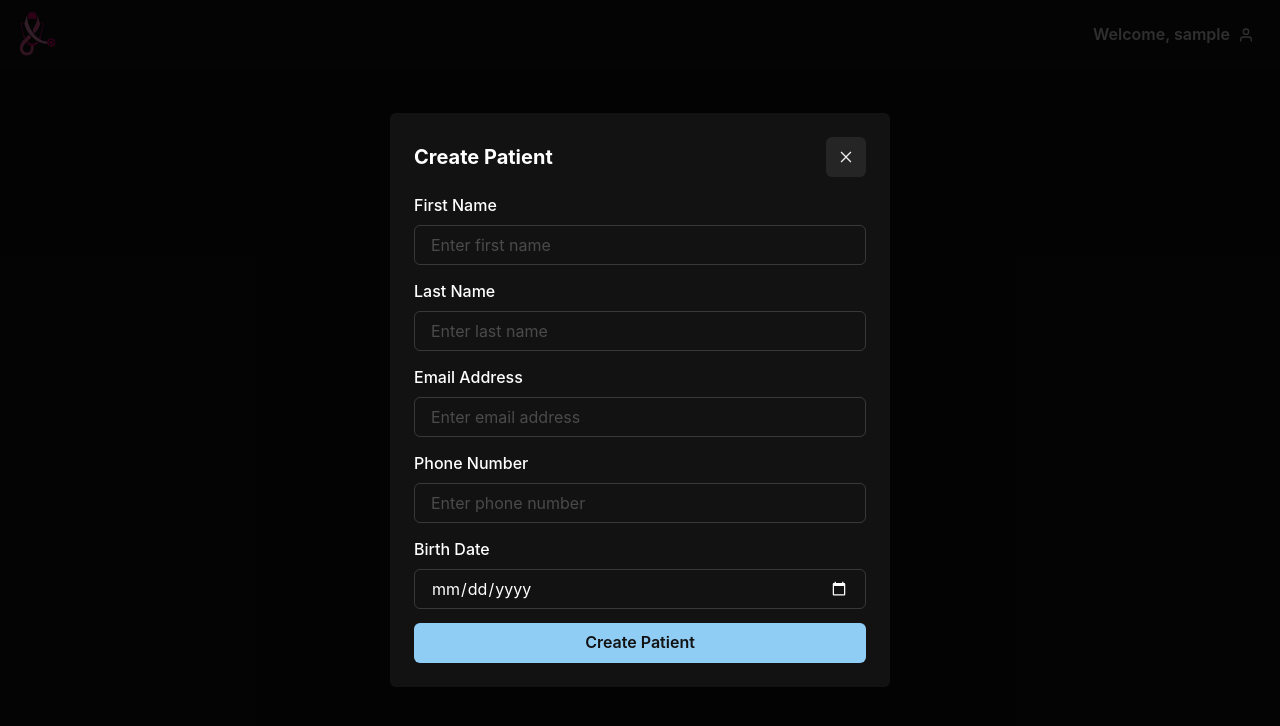
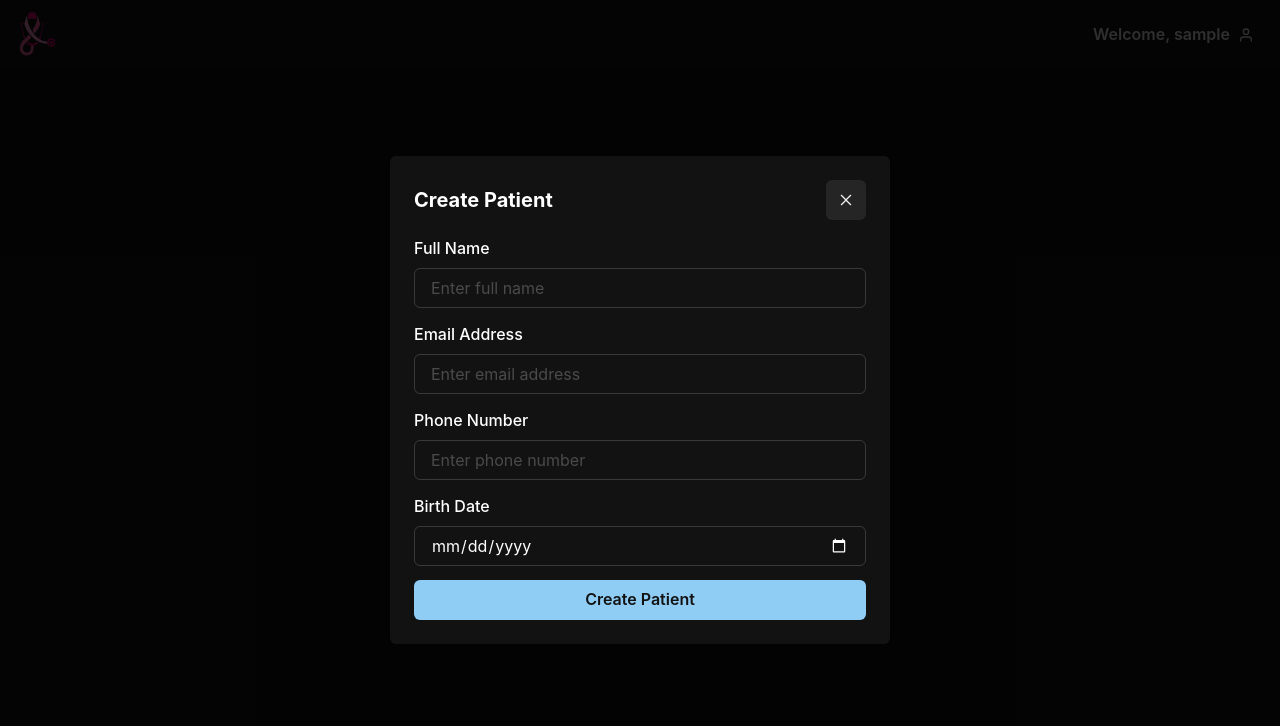
Before and after one commit to AnojAryal/CancerCellDetector-Frontend, a React (Vite) app: page /settings/create-patient in a window 1280 px wide. Shown: the top 726 px of the page. Built offline with nearby package versions, Linux system fonts and the light colour scheme; sample sign-in values are in the browser's storage.

Commit message:
patient create hook modified

```diff
--- a/src/components/generic/DecodeToken.tsx
+++ b/src/components/generic/DecodeToken.tsx
@@ -1,6 +1,7 @@
 export interface DecodedToken {
   exp: number;
   iat: number; // issued at
+  hospital_id: number;
   is_admin: boolean;
   is_hospital_admin: boolean;
 }
@@ -14,9 +15,7 @@ export const decodeToken = (token: string | null): DecodedToken | null => {
     const base64String = decodeURIComponent(
       atob(base64Url)
         .split("")
-        .map(function (c) {
-          return "%" + ("00" + c.charCodeAt(0).toString(16)).slice(-2);
-        })
+        .map((c) => `%${("00" + c.charCodeAt(0).toString(16)).slice(-2)}`)
         .join("")
     );
     return JSON.parse(base64String) as DecodedToken;
@@ -28,9 +27,10 @@ export const decodeToken = (token: string | null): DecodedToken | null => {
 
 export const token = localStorage.getItem("accessToken");
 
-// Decode token and check if user is an admin or hospital admin
+// Decode token
 export const decodedToken = decodeToken(token || "");
+
+// Retrieve and use properties from the decoded token
 export const isAdmin = decodedToken ? decodedToken.is_admin : false;
-export const isHospitalAdmin = decodedToken
-  ? decodedToken.is_hospital_admin
-  : false;
+export const isHospitalAdmin = decodedToken ? decodedToken.is_hospital_admin : false;
+export const hospitalId = decodedToken ? decodedToken.hospital_id : null;
--- a/src/components/user/UserCreatePatient.tsx
+++ b/src/components/user/UserCreatePatient.tsx
@@ -14,18 +14,35 @@ import { AiOutlineClose } from "react-icons/ai";
 import { useNavigate } from "react-router-dom";
 import BoxGrid from "../generic/BoxGrid";
 import useCreatePatient from "../../hooks/useCreatePatient";
+import HospitalSelect from "../admin/HospitalSelect";
+import { hospitalId, isAdmin } from "../generic/DecodeToken";
 
+interface Patient {
+  first_name: string;
+  last_name: string;
+  email: string;
+  phone: string;
+  birth_date: string;
+  hospital_id: string;
+}
 
 const UserCreatePatient = () => {
   const navigate = useNavigate();
   const { isLoading, error, createPatient } = useCreatePatient();
-  const [formData, setFormData] = useState({
-    first_name: "",
-    last_name: "",
+  const [fullName, setFullName] = useState("");
+  const [formData, setFormData] = useState<
+    Omit<Patient, "first_name" | "last_name" | "hospital_id">
+  >({
     email: "",
     phone: "",
     birth_date: "",
   });
+  const [hospital, setHospital] = useState<string | undefined>(undefined);
+  const [successMessage, setSuccessMessage] = useState<string | null>(null);
+
+  const handleFullNameChange = (e: React.ChangeEvent<HTMLInputElement>) => {
+    setFullName(e.target.value);
+  };
 
   const handleChange = (e: React.ChangeEvent<HTMLInputElement>) => {
     const { name, value } = e.target;
@@ -35,19 +52,38 @@ const UserCreatePatient = () => {
     }));
   };
 
+  const handleHospitalChange = (selectedHospitalId: string | null) => {
+    setHospital(selectedHospitalId || undefined);
+  };
+
   const handleSubmit = async (e: React.FormEvent<HTMLFormElement>) => {
     e.preventDefault();
+
+    // Split full name into first name and last name
+    const [first_name = "", last_name = ""] = fullName.split(" ");
+
+    const patientData: Patient = {
+      first_name,
+      last_name,
+      email: formData.email,
+      phone: formData.phone,
+      birth_date: formData.birth_date,
+      hospital_id: isAdmin ? hospital || "" : hospitalId?.toString() || "",
+    };
+
     try {
-      await createPatient(formData);
+      await createPatient(patientData);
+      setSuccessMessage("Patient created successfully!");
+      setFullName("");
       setFormData({
-        first_name: "",
-        last_name: "",
         email: "",
         phone: "",
         birth_date: "",
       });
+      setHospital(undefined);
     } catch (error) {
       console.error("Error creating patient:", error);
+      setSuccessMessage(null);
     }
   };
 
@@ -66,27 +102,13 @@ const UserCreatePatient = () => {
       <form onSubmit={handleSubmit}>
         <VStack spacing={3.5} align="stretch">
           <FormControl>
-            <FormLabel htmlFor="first_name">First Name</FormLabel>
+            <FormLabel htmlFor="full_name">Full Name</FormLabel>
             <Input
               type="text"
-              id="first_name"
-              name="first_name"
-              value={formData.first_name}
-              onChange={handleChange}
-              placeholder="Enter first name"
-              required
-            />
-          </FormControl>
-
-          <FormControl>
-            <FormLabel htmlFor="last_name">Last Name</FormLabel>
-            <Input
-              type="text"
-              id="last_name"
-              name="last_name"
-              value={formData.last_name}
-              onChange={handleChange}
-              placeholder="Enter last name"
+              id="full_name"
+              value={fullName}
+              onChange={handleFullNameChange}
+              placeholder="Enter full name"
               required
             />
           </FormControl>
@@ -130,11 +152,25 @@ const UserCreatePatient = () => {
             />
           </FormControl>
 
+          {isAdmin && (
+            <FormControl>
+              <HospitalSelect
+                value={hospital || ""}
+                onChange={handleHospitalChange}
+              />
+            </FormControl>
+          )}
+
           <Button type="submit" colorScheme="blue" isLoading={isLoading}>
             Create Patient
           </Button>
+          {successMessage && (
+            <Text color="green" mt={2} aria-live="polite">
+              {successMessage}
+            </Text>
+          )}
           {error && (
-            <Text color="red" mt={2}>
+            <Text color="red" mt={2} aria-live="polite">
               Error: {error}
             </Text>
           )}
--- a/src/hooks/useCreatePatient.ts
+++ b/src/hooks/useCreatePatient.ts
@@ -1,4 +1,6 @@
-import usePostData from "./usePostData";
+import { useState } from "react";
+import axios, { AxiosError } from "axios";
+import apiClient from "../services/api-client";
 
 interface Patient {
   first_name: string;
@@ -6,6 +8,7 @@ interface Patient {
   email: string;
   phone: string;
   birth_date: string;
+  hospital_id: string;
 }
 
 interface CreatePatientResult {
@@ -15,22 +18,54 @@ interface CreatePatientResult {
 }
 
 const useCreatePatient = (): CreatePatientResult => {
-  const {
-    isLoading: isPosting,
-    postData,
-    error,
-  } = usePostData<void>("/hospital/{hospital_id}/patient");
+  const [isLoading, setLoading] = useState<boolean>(false);
+  const [error, setError] = useState<string>("");
 
   const createPatient = async (patientData: Patient): Promise<void> => {
+    const { hospital_id } = patientData;
+
+    if (!hospital_id) {
+      setError("Hospital ID is required");
+      return;
+    }
+
+    setLoading(true);
+    setError("");
+
     try {
-      await postData(patientData);
+      const url = `/hospital/${hospital_id}/patients`;
+      const authToken = localStorage.getItem("accessToken");
+      const headers: Record<string, string> = {};
+
+      if (authToken) {
+        headers.Authorization = `Bearer ${authToken}`;
+      }
+
+      await apiClient.post(url, patientData, { headers });
     } catch (error) {
-      console.error("Error creating patient:", error);
+      if (axios.isAxiosError(error)) {
+        const axiosError = error as AxiosError;
+        if (
+          axiosError.response?.data &&
+          typeof axiosError.response.data === "object"
+        ) {
+          const errorResponse = axiosError.response.data as {
+            message?: string;
+          };
+          setError(errorResponse.message || "An error occurred.");
+        } else {
+          setError(axiosError.message || "An error occurred.");
+        }
+      } else {
+        setError("An unexpected error occurred.");
+      }
+    } finally {
+      setLoading(false);
     }
   };
 
   return {
-    isLoading: isPosting,
+    isLoading,
     error,
     createPatient,
   };
```
